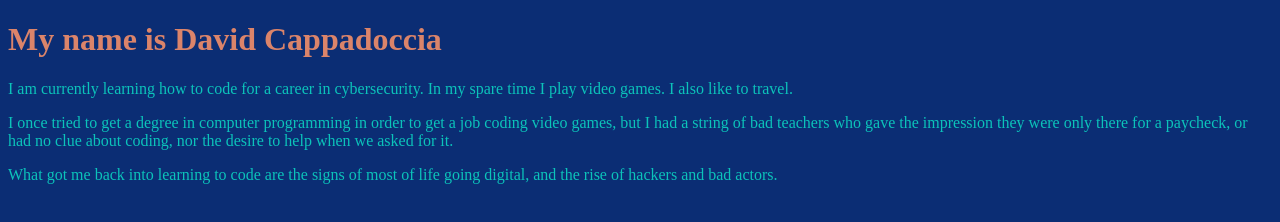
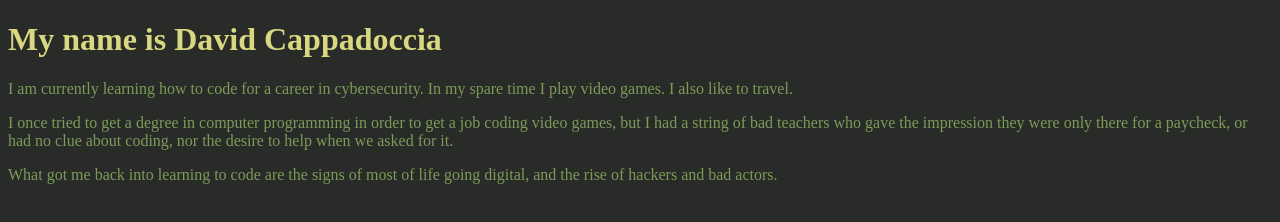
Before and after one commit to Dragonwolf935/davidcapp.github.io, a plain HTML site: page index.html in a window 1280 px wide. Drawn offline with Linux system fonts and the light colour scheme.

Commit message:
Update index.html

```diff
--- a/index.html
+++ b/index.html
@@ -3,15 +3,15 @@
    <head>
     <style>
 	body {
-		background-color:#0b2d74
+		background-color:#292b29
 	}
 
 	h1{
-		color:#db846a
+		color:#d9d780
 	}
 
 	p{
-	color:#0cc3ba
+	color:#7c9b58
 	}
 	<title>My Personal Introduction</title>
     </style>
```
